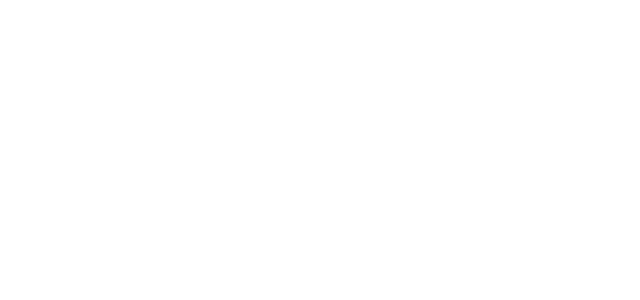
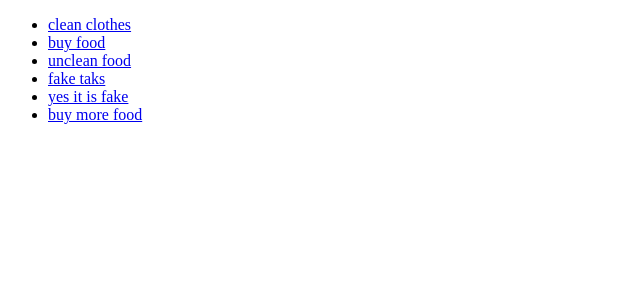
Before and after one commit to alejandromachin/202201-W6C1-alejandro-rodriguez-, a React (Create React App) app: page / in a window 1280 px wide. Shown: the top 300 px of the page, without its empty margins (0-640 px from the left). Built offline with nearby package versions, Linux system fonts and the light colour scheme.

Commit message:
render the list component in App

```diff
--- a/public/index.html
+++ b/public/index.html
@@ -11,7 +11,7 @@
       manifest.json provides metadata used when your web app is installed on a
       user's mobile device or desktop. See https://developers.google.com/web/fundamentals/web-app-manifest/
     -->
-    <link rel="manifest" href="%PUBLIC_URL%/manifest.json" />
+
     <!--
       Notice the use of %PUBLIC_URL% in the tags above.
       It will be replaced with the URL of the `public` folder during the build.
--- a/src/App.js
+++ b/src/App.js
@@ -1,9 +1,7 @@
+import ToDoList from "./components/ToDoList/ToDoList";
+
 function App() {
-  return (
-    <>
-      <p></p>
-    </>
-  );
+  return <ToDoList />;
 }
 
 export default App;
--- a/src/components/ToDoList/ToDoList.js
+++ b/src/components/ToDoList/ToDoList.js
@@ -1,5 +1,5 @@
 import fakedata from "../../fakedata/fakedata";
-import ToDo from "../toDo/toDo";
+import ToDo from "../ToDo/ToDo";
 
 const ToDoList = () => {
   return (
--- a/src/components/toDo/toDo.js
+++ b/src/components/toDo/toDo.js
@@ -1,8 +1,8 @@
 const ToDo = ({ task: { name, id, done } }) => {
   return (
-    <>
+    <li>
       <a href={name}>{name}</a>
-    </>
+    </li>
   );
 };
 export default ToDo;
```
